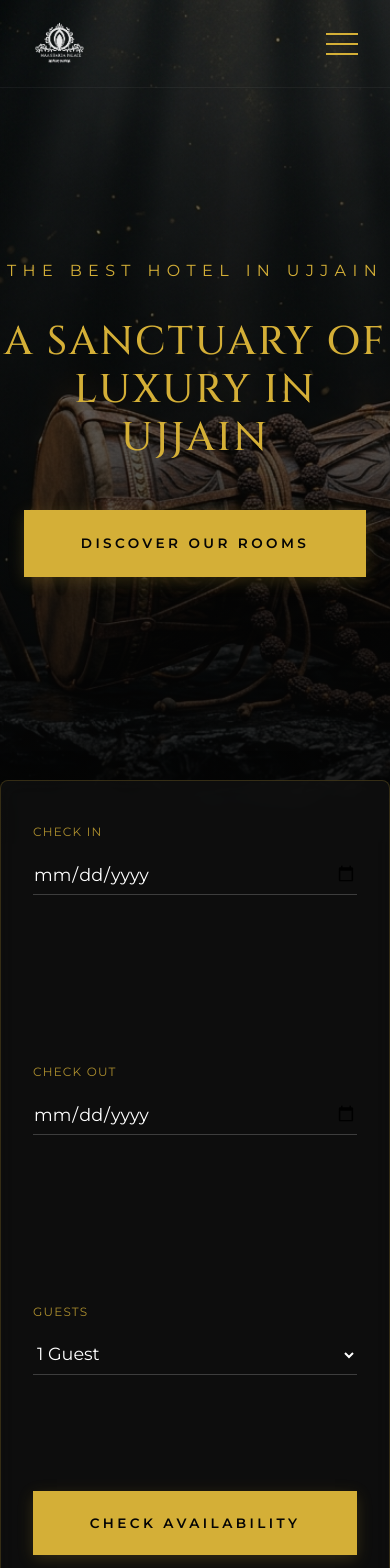
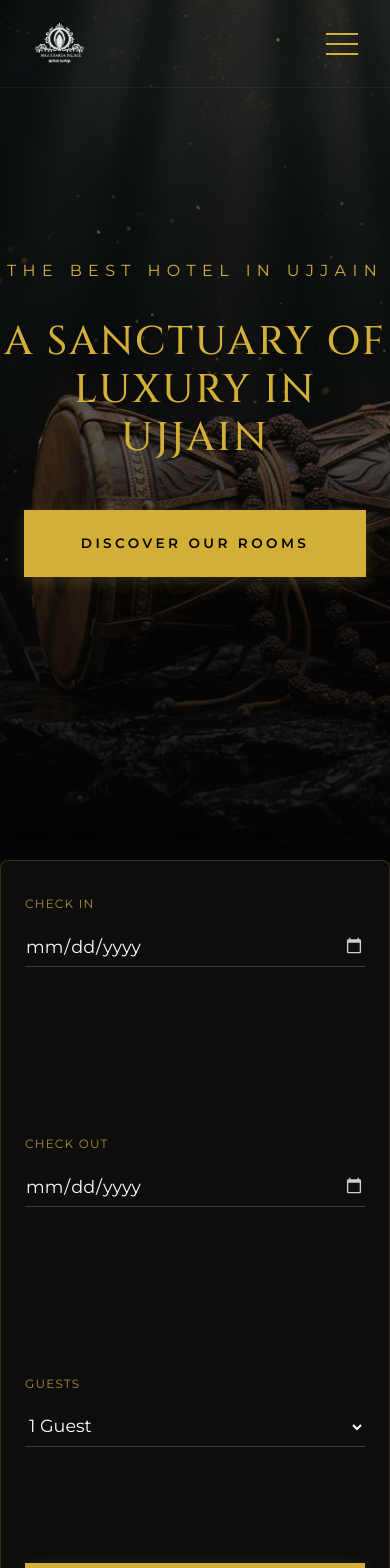
Before and after one commit to Mrsandipchauhan/maa-sharda-palace, a Next.js app: page / in a window 390 px wide. Shown: the top 1568 px of the page. Built offline with nearby package versions, Linux system fonts and the light colour scheme.

Commit message:
Fix booking widget mobile visibility and calendar icon color

```diff
--- a/app/globals.css
+++ b/app/globals.css
@@ -277,6 +277,16 @@ section {
   margin-bottom: 2rem;
 }
 
+/* Booking Widget Fixes */
+input[type="date"]::-webkit-calendar-picker-indicator {
+  filter: invert(1);
+  cursor: pointer;
+  opacity: 0.8;
+}
+input[type="date"]::-webkit-calendar-picker-indicator:hover {
+  opacity: 1;
+}
+
 /* Footer */
 .site-footer {
   border-top: 1px solid rgba(212, 175, 55, 0.2);
@@ -329,13 +339,15 @@ section {
   }
   .booking-widget {
     flex-direction: column;
-    gap: 1rem;
+    gap: 1.5rem;
     position: relative !important;
     transform: none !important;
     left: 0 !important;
     width: 100% !important;
-    margin-top: -2rem;
-    border-radius: 0;
+    margin-top: 1rem !important;
+    border-radius: 8px !important;
+    z-index: 20 !important;
+    padding: 2rem 1.5rem !important;
   }
   .booking-widget > div {
     width: 100%;
```
